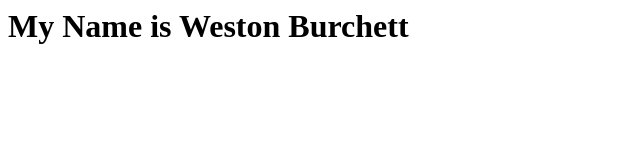
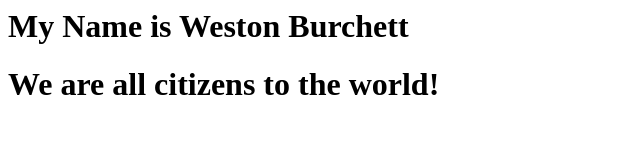
Before and after one commit to KrustyTy/CodeLouisville2019, a plain HTML site: page WestonBurchett/index.html in a window 1280 px wide. Shown: the whole page, without its empty margins (0-640 px from the left). Drawn offline with Linux system fonts and the light colour scheme.

Commit message:
Added some words

```diff
--- a/WestonBurchett/index.html
+++ b/WestonBurchett/index.html
@@ -1 +1,2 @@
 <h1>My Name is Weston Burchett</h1>
+<h1>We are all citizens to the world!</h1>
```
